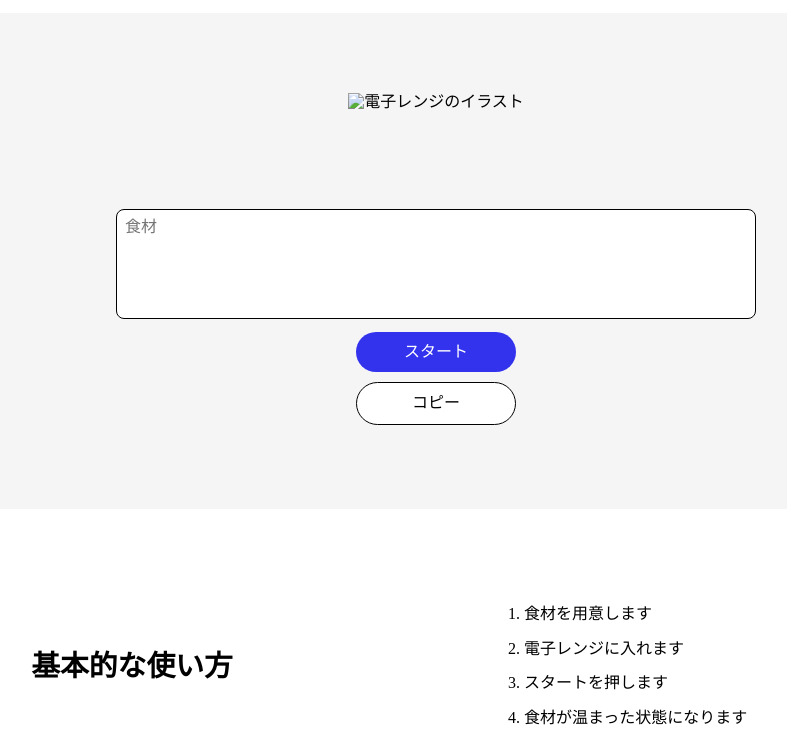
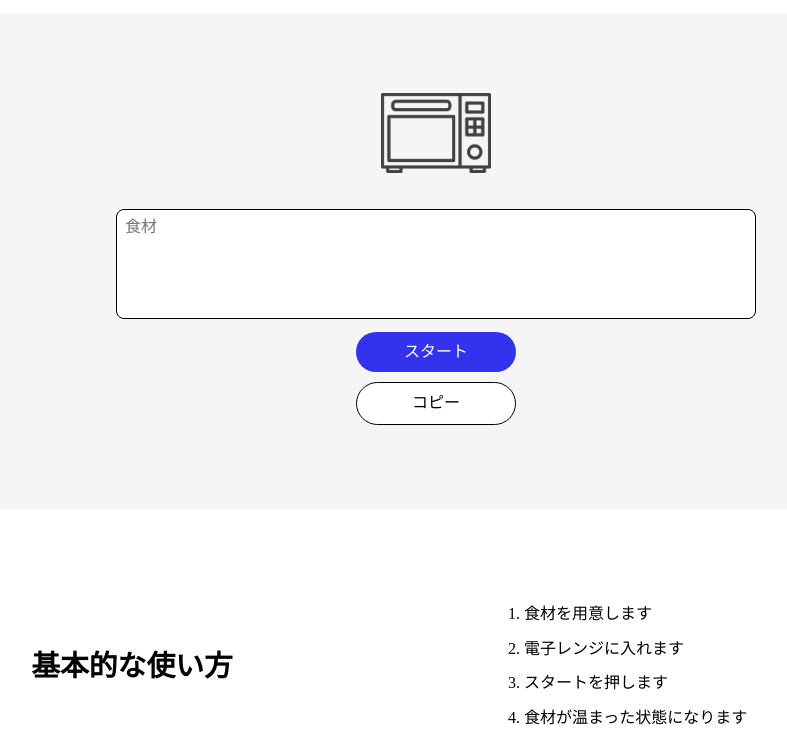
Before and after one commit to Atamayara/electronic_oven, a plain HTML site: page index.html in a window 1280 px wide. Shown: the part 56-800 px from the top of the page, without its empty margins (204-991 px from the left). Drawn offline with Linux system fonts and the light colour scheme; some packages are replaced by stand-ins of ours; the site is published under a folder, as on GitHub Pages, so addresses that start at the root find nothing.

Commit message:
Update index.html

```diff
--- a/index.html
+++ b/index.html
@@ -22,7 +22,7 @@
 
         <main class="main">
             <section class="section oven">
-                <img class="image" src="/assets/oven-CKv4f1_c.png" alt="電子レンジのイラスト">
+                <img class="image" src="./assets/oven-CKv4f1_c.png" alt="電子レンジのイラスト">
                 <p class="error" id="errorText">エラーが発生しました。もう一度お試しください。</p>
                 <textarea class="textarea" id="inputTextarea" rows="5" placeholder="食材"></textarea>
                 <button class="button submit" id="submit" type="submit">スタート</button>
```
